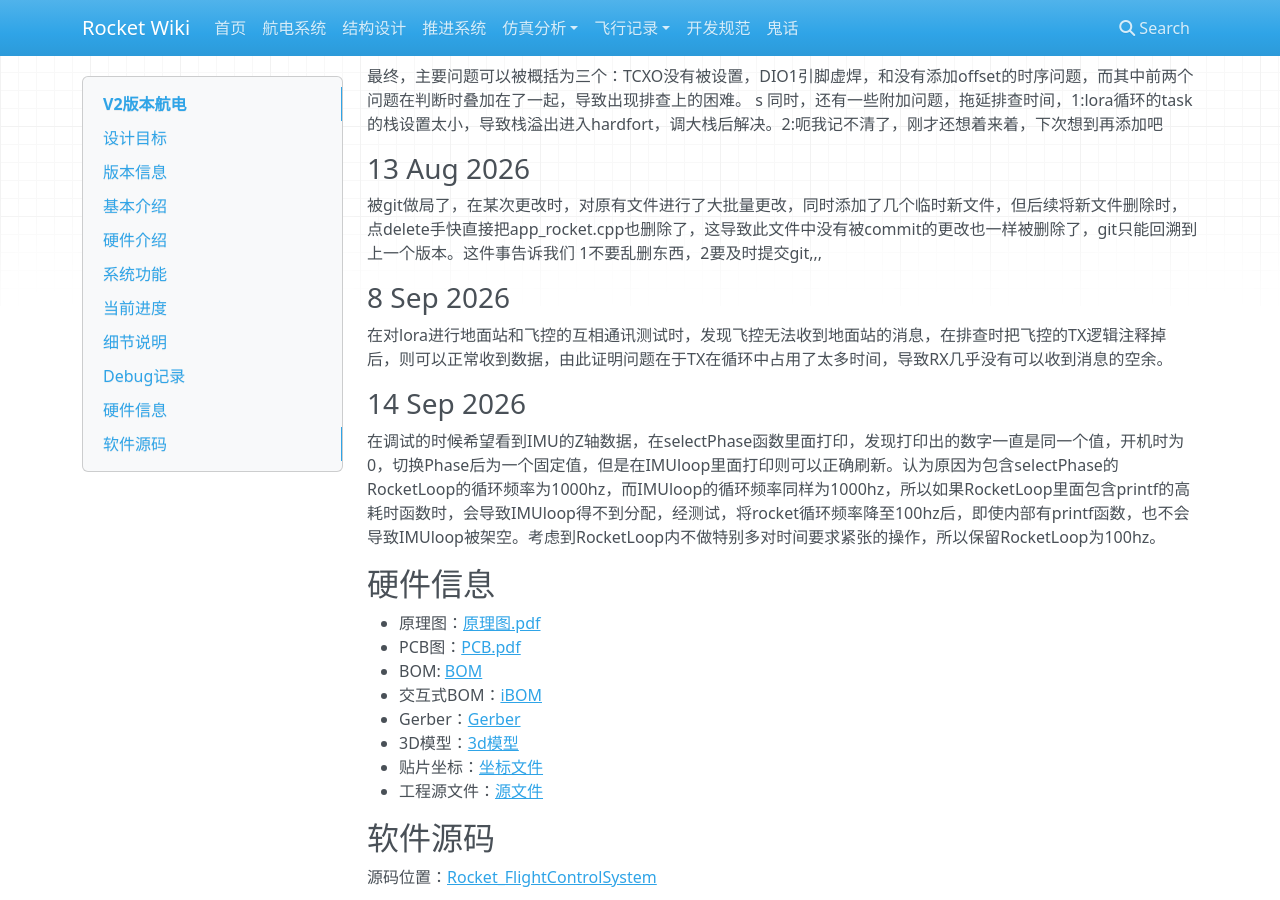
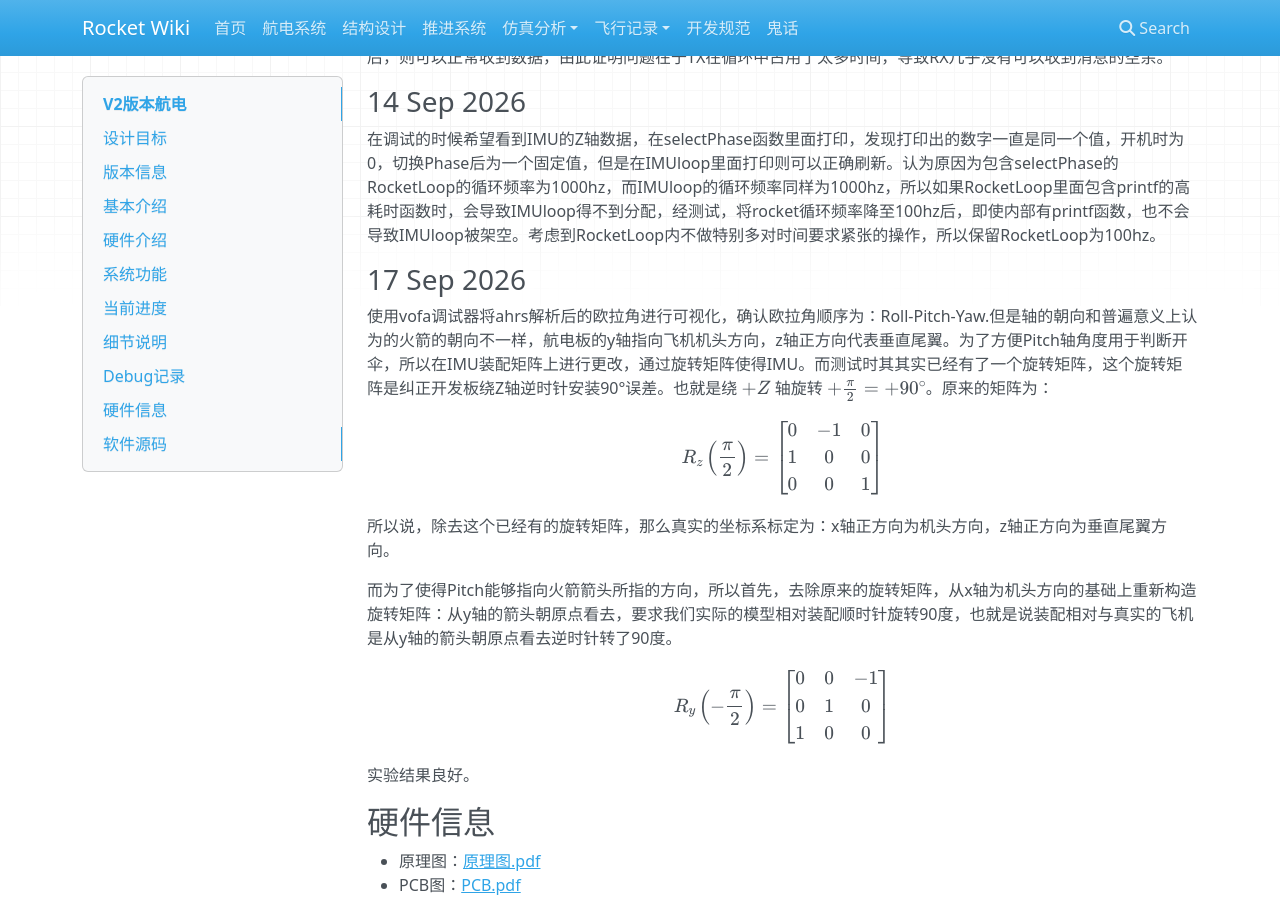
Before and after one commit to SophonSnwflake/rocket-docs, an MkDocs documentation site: the page built from docs/avionics/v2/index.md, in a window 1280 px wide and 900 px high, scrolled down 4069 px. Built offline with MkDocs 1.6.1, drawn with Linux system fonts in a browser that asks for light colours; nearby versions of some CDN libraries; some of the changed text lies outside the part shown.

Commit message:
增加debug记录

```diff
--- a/docs/avionics/v2/index.md
+++ b/docs/avionics/v2/index.md
@@ -126,6 +126,41 @@ s
 
 在调试的时候希望看到IMU的Z轴数据，在selectPhase函数里面打印，发现打印出的数字一直是同一个值，开机时为0，切换Phase后为一个固定值，但是在IMUloop里面打印则可以正确刷新。认为原因为包含selectPhase的RocketLoop的循环频率为1000hz，而IMUloop的循环频率同样为1000hz，所以如果RocketLoop里面包含printf的高耗时函数时，会导致IMUloop得不到分配，经测试，将rocket循环频率降至100hz后，即使内部有printf函数，也不会导致IMUloop被架空。考虑到RocketLoop内不做特别多对时间要求紧张的操作，所以保留RocketLoop为100hz。
 
+### 17 Sep 2026
+
+使用vofa调试器将ahrs解析后的欧拉角进行可视化，确认欧拉角顺序为：Roll-Pitch-Yaw.但是轴的朝向和普遍意义上认为的火箭的朝向不一样，航电板的y轴指向飞机机头方向，z轴正方向代表垂直尾翼。为了方便Pitch轴角度用于判断开伞，所以在IMU装配矩阵上进行更改，通过旋转矩阵使得IMU。而测试时其其实已经有了一个旋转矩阵，这个旋转矩阵是纠正开发板绕Z轴逆时针安装90°误差。也就是绕 \(+Z\) 轴旋转 \(+\frac{\pi}{2}=+90^\circ\)。原来的矩阵为：
+
+$$
+R_z\left(\frac{\pi}{2}\right)
+=
+\begin{bmatrix}
+0 & -1 & 0 \\
+1 & 0 & 0 \\
+0 & 0 & 1
+\end{bmatrix}
+$$
+
+所以说，除去这个已经有的旋转矩阵，那么真实的坐标系标定为：x轴正方向为机头方向，z轴正方向为垂直尾翼方向。
+
+而为了使得Pitch能够指向火箭箭头所指的方向，所以首先，去除原来的旋转矩阵，从x轴为机头方向的基础上重新构造旋转矩阵：从y轴的箭头朝原点看去，要求我们实际的模型相对装配顺时针旋转90度，也就是说装配相对与真实的飞机是从y轴的箭头朝原点看去逆时针转了90度。
+
+$$
+R_y\left(-\frac{\pi}{2}\right)
+=
+\begin{bmatrix}
+0 & 0 & -1 \\
+0 & 1 & 0 \\
+1 & 0 & 0
+\end{bmatrix}
+$$
+
+实验结果良好。
+
+
+
+
+
+
 
 
 ## 硬件信息
--- a/mkdocs.yml
+++ b/mkdocs.yml
@@ -3,6 +3,14 @@ site_name: Rocket Wiki
 markdown_extensions:
   - attr_list
   - md_in_html
+
+markdown_extensions:
+  - pymdownx.arithmatex:
+      generic: true
+
+extra_javascript:
+  - javascripts/mathjax.js
+  - https://unpkg.com/mathjax@3/es5/tex-mml-chtml.js
 
 nav:
   - 首页: index.md
```
